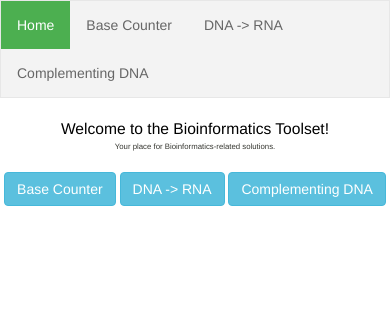
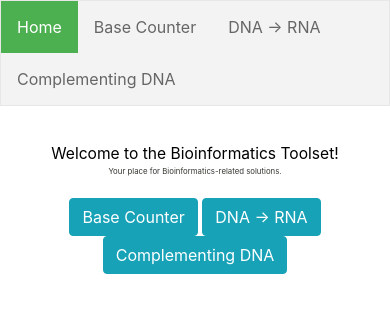
Before and after one commit to afiliz/bioinformatics-toolset, a PHP site: page / in a window 390 px wide. Shown: the top 313 px of the page. Run offline with PHP 8.4, Linux system fonts and the light colour scheme; some libraries are stand-ins or nearby versions.

Commit message:
added some responsive css

```diff
--- a/index.html
+++ b/index.html
@@ -4,10 +4,10 @@
 <!--TODO: for fanciness, Add fancy fonts, change background color to purple and fonts to white, add graphics if possible-->
 
 <head>
-		<link rel="stylesheet" href="bootstrap-4.0.0-dist/css/bootstrap.min.css">
-		<link rel="stylesheet" href="https://maxcdn.bootstrapcdn.com/bootstrap/3.3.7/css/bootstrap.min.css">
-		<link rel="stylesheet" type="text/css" href="resources/css/index.css">
-		<meta name="viewport" content="width=device-width, initial-scale=1">
+	<link rel="stylesheet" type="text/css" href="resources/css/basecount.css">
+	<link rel="stylesheet" href="bootstrap-4.0.0-dist/css/bootstrap.min.css"/>
+	<link rel="stylesheet" href="https://maxcdn.bootstrapcdn.com/bootstrap/4.0.0/css/bootstrap.min.css" integrity="sha384-Gn5384xqQ1aoWXA+058RXPxPg6fy4IWvTNh0E263XmFcJlSAwiGgFAW/dAiS6JXm" crossorigin="anonymous">
+	<script src="bootstrap-4.0.0-dist/js/bootstrap.min.js"></script>
 	<title>Bioinformatics Toolset</title>
 </head>
 
--- a/resources/css/basecount.css
+++ b/resources/css/basecount.css
@@ -12,7 +12,7 @@ form {
 }
 
 #row-1 {
-    padding-top: 17%;
+    padding-top: 10%;
 }
 
 #main-title {
--- a/resources/css/complement.css
+++ b/resources/css/complement.css
@@ -7,7 +7,7 @@ p {
 }
 
 #row-1 {
-    padding-top: 17%;
+    padding-top: 10%;
 }
 
 #main-title {
--- a/resources/css/convert.css
+++ b/resources/css/convert.css
@@ -7,7 +7,7 @@ p {
 }
 
 #row-1 {
-    padding-top: 17%;
+    padding-top: 10%;
 }
 
 #main-title {
```
Also changed, not shown: complement.html (+16 -6 lines), convert.html (+13 -7 lines). Lines whose indentation alone changed are shown as unchanged.
